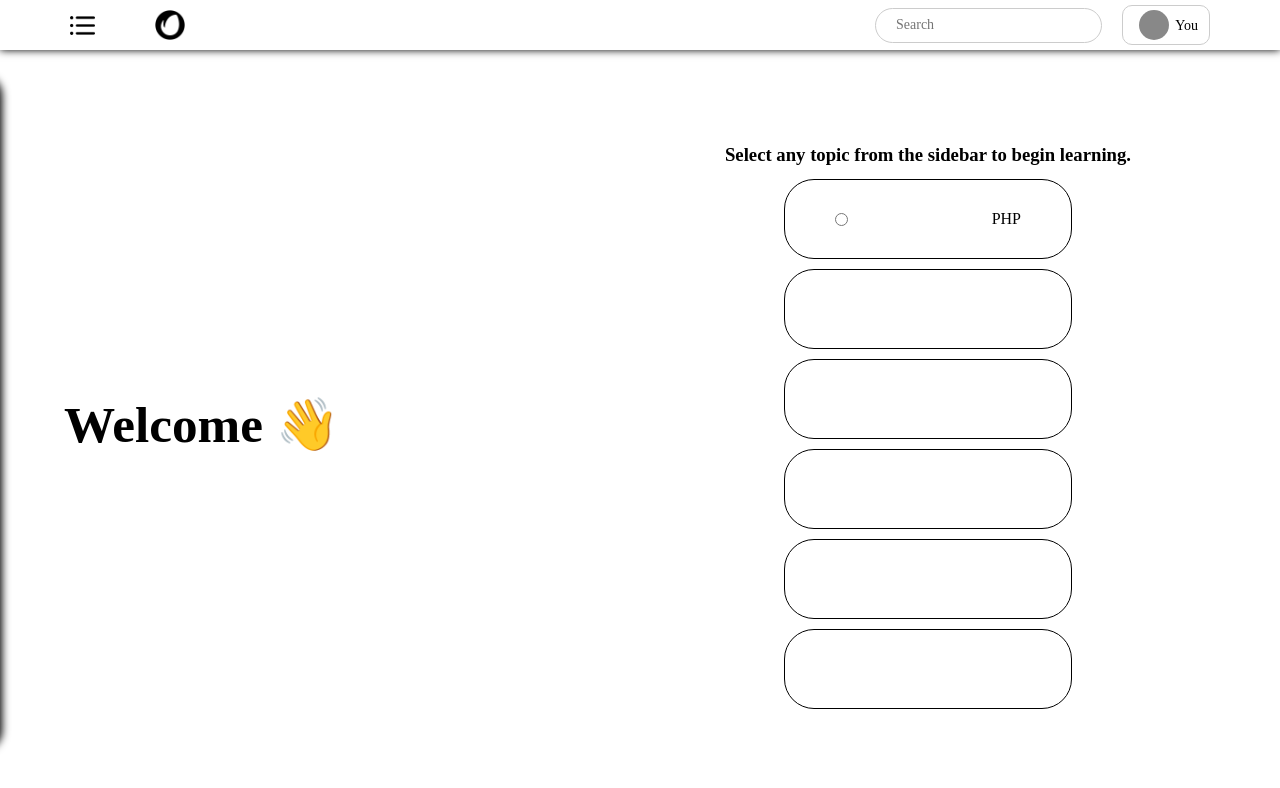
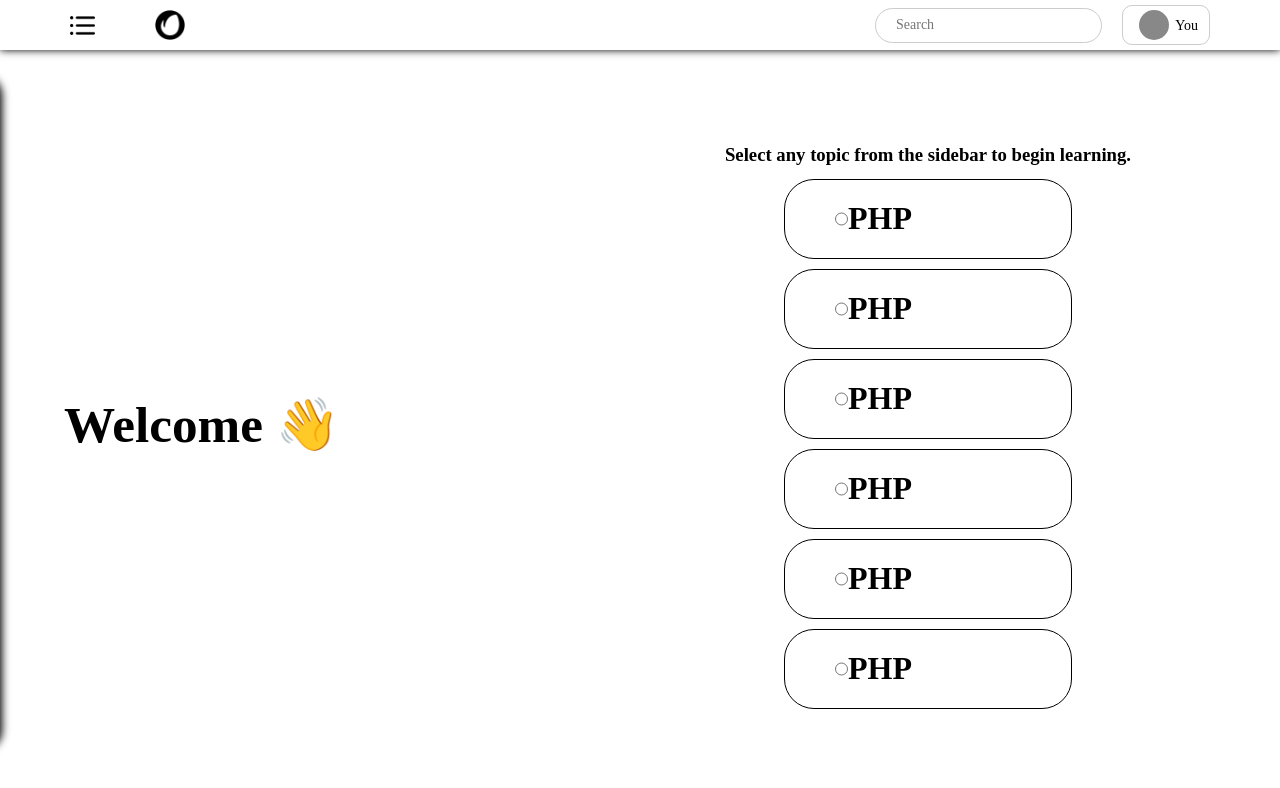
Before and after one commit to katariyaprit3-hub/Hub, a React (Vite) app: page / in a window 1280 px wide. Shown: the top 788 px of the page. Built offline with nearby package versions, Linux system fonts and the light colour scheme.

Commit message:
subject chusing

```diff
--- a/src/intro.css
+++ b/src/intro.css
@@ -46,7 +46,7 @@
     height: 80px;
     margin-top: 10px;
     border-radius: 30px;
-    padding: 20px 50px;
+    padding: 10px 100px 10px 50px;
     background: transparent;
     border: 0.7px solid #000;
     color: #000;
@@ -54,3 +54,16 @@
     justify-content: space-between;
     align-items: center;
 }
+
+.suject h1 {
+    margin-right: 70px;
+    font-size: 2em;
+}
+
+.suject input {
+    width: 30px;
+    height: 30px;
+    border: 2px solid #000;
+    background: #fff;
+    outline: none;
+}
--- a/src/introduction.jsx
+++ b/src/introduction.jsx
@@ -8,12 +8,12 @@ export default function Introduction() {
         <div className="topics">
           <h3>Select any topic from the sidebar to begin learning.</h3>
           <div className="topicsub">
-            <button className="suject"><input type="radio" className='chack' />PHP</button>
-            <button className="suject"></button>
-            <button className="suject"></button>
-            <button className="suject"></button>
-            <button className="suject"></button>
-            <button className="suject"></button>
+            <button className="suject"><input type="radio" className='chack' /><h1>PHP</h1></button>
+            <button className="suject"><input type="radio" className='chack' /><h1>PHP</h1></button>
+            <button className="suject"><input type="radio" className='chack' /><h1>PHP</h1></button>
+            <button className="suject"><input type="radio" className='chack' /><h1>PHP</h1></button>
+            <button className="suject"><input type="radio" className='chack' /><h1>PHP</h1></button>
+            <button className="suject"><input type="radio" className='chack' /><h1>PHP</h1></button>
           </div>
         </div>
       </div>
```
